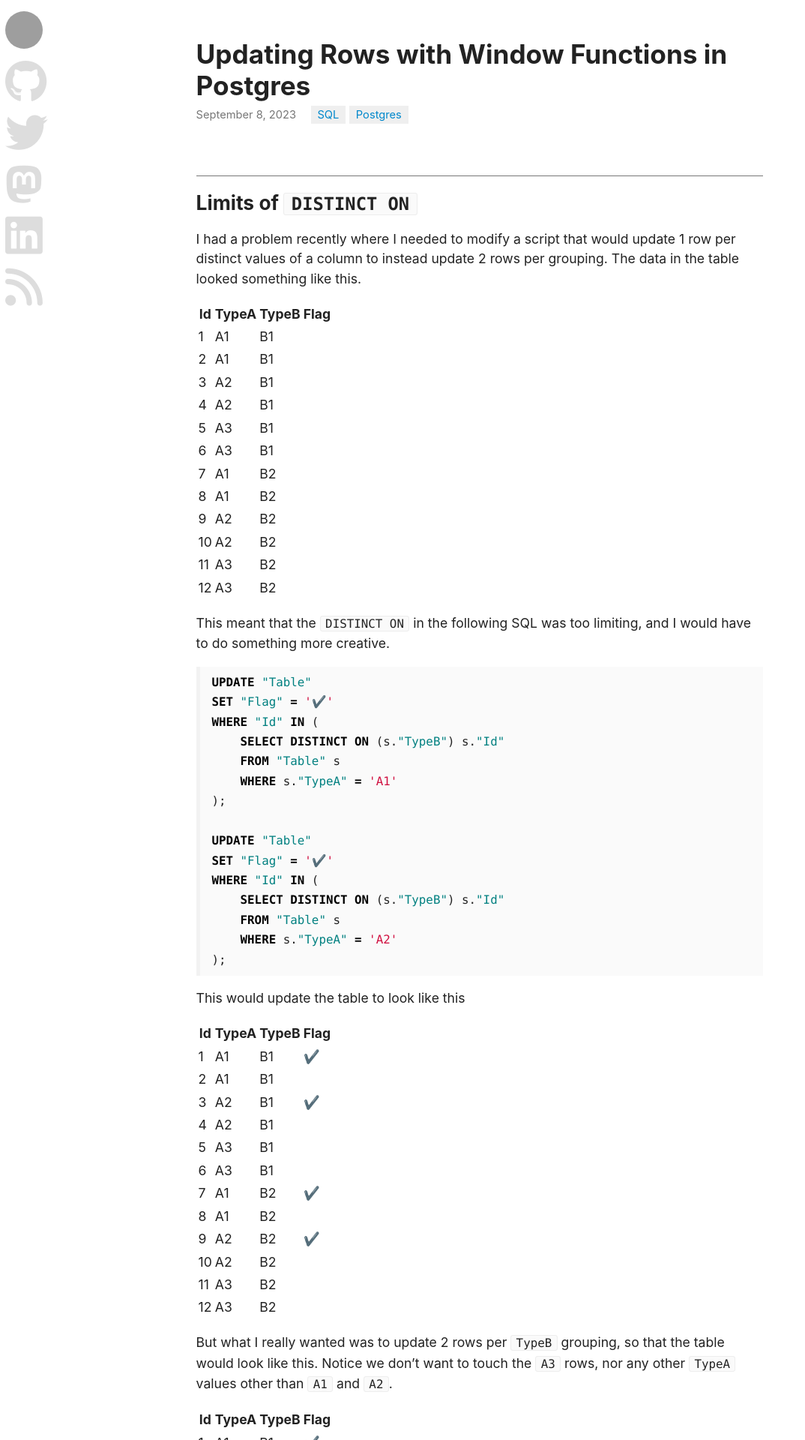
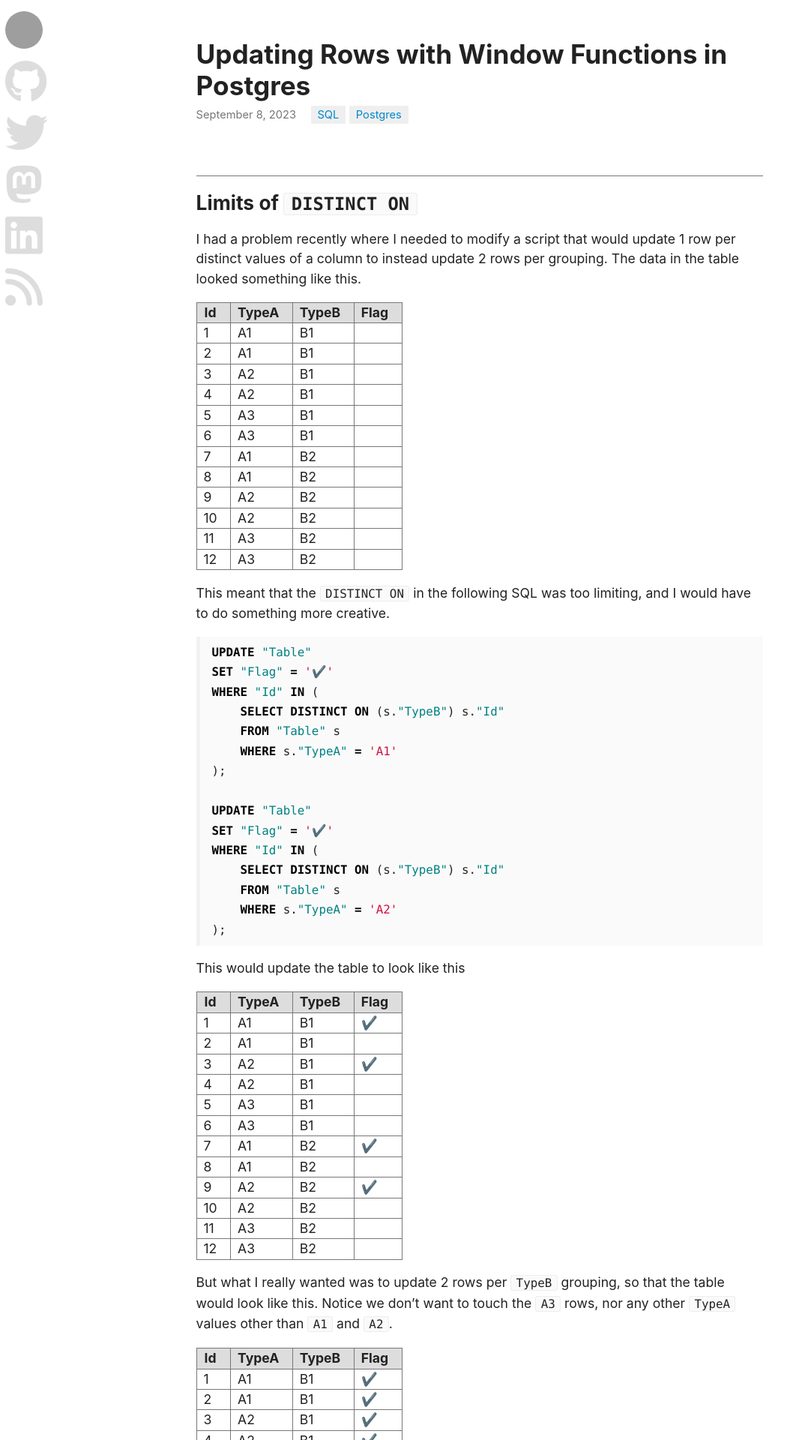
Before and after one commit to kavun/kavun.github.io, a Jekyll site: the page built from _posts/2023-09-08-updating-rows-with-window-functions-in-postgres.md, in a window 1280 px wide. Shown: the top 1920 px of the page at 75% size, without its empty margins (0-1074 px from the left). Built offline with Jekyll 4.4.1, drawn with Linux system fonts in a browser that asks for light colours; comment, search, counter and statistics services are not loaded; grey boxes are pictures that could not be loaded.

Commit message:
table styles

```diff
--- a/_layouts/layout.html
+++ b/_layouts/layout.html
@@ -146,6 +146,18 @@
 
         .post-body {
             word-break: break-word;
+        }
+
+        .post-body table {
+            border-collapse: collapse;
+        }
+        .post-body table td,
+        .post-body table th {
+            border: 1px solid #777;
+            padding: 0 1em 0 0.5em;
+        }
+        .post-body table th {
+            background-color: #ddd;
         }
 
         .top-tag {
```
